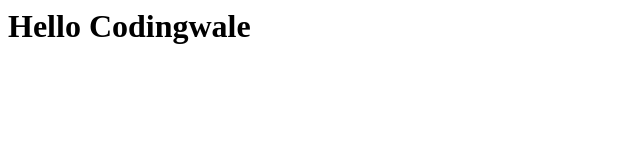
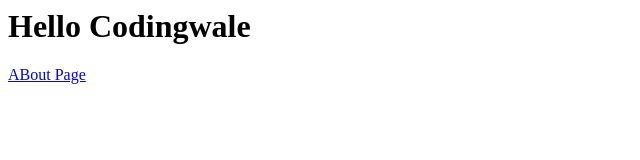
Before and after one commit to adityaghaywat-cmd/mywebsite, a plain HTML site: page index.html in a window 1280 px wide. Shown: the whole page, without its empty margins (0-640 px from the left). Drawn offline with Linux system fonts and the light colour scheme.

Commit message:
Index Modified

```diff
--- a/index.html
+++ b/index.html
@@ -1,3 +1,7 @@
 <h1>
 	Hello Codingwale
 </h1>
+
+<a href="about.html">
+	ABout Page
+</a>
```
